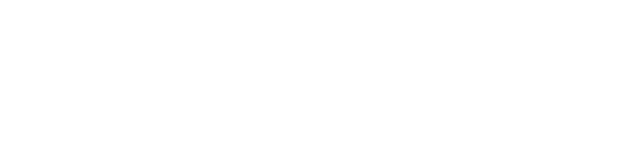
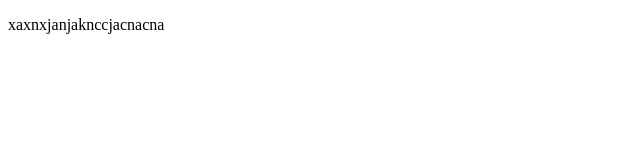
Before and after one commit to mahek29/First-Commit, a plain HTML site: page index.html in a window 1280 px wide. Shown: the whole page, without its empty margins (0-640 px from the left). Drawn offline with Linux system fonts and the light colour scheme.

Commit message:
made changes

```diff
--- a/index.html
+++ b/index.html
@@ -9,6 +9,6 @@
 </head>
 
 <body>
-
+  <p>xaxnxjanjaknccjacnacna</p>
 </body>
 </html>
```
